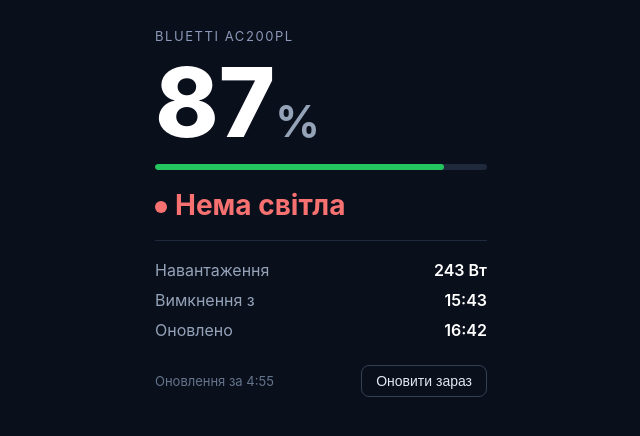
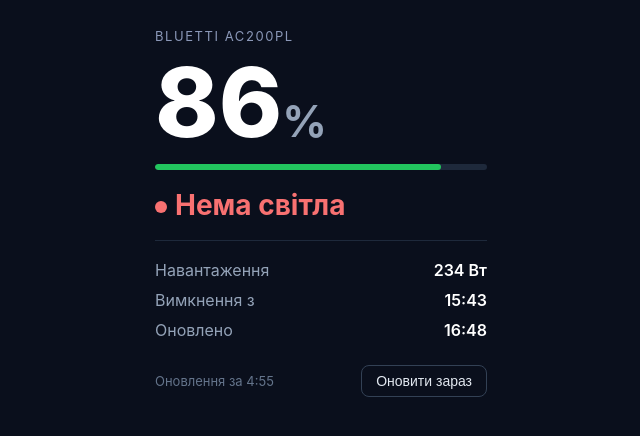
Before and after one commit to paliichukmykola/bluetti-widget, a plain HTML site: page index.html in a window 1280 px wide. Shown: the whole page, without its empty margins (319-959 px from the left). Drawn offline with Linux system fonts and the light colour scheme.

Commit message:
widget: 86% no grid 234W @ 16:48

```diff
--- a/index.html
+++ b/index.html
@@ -32,18 +32,18 @@
 <body>
 <div class="wrap">
   <div class="label">Bluetti AC200PL</div>
-  <div class="soc">87<span>%</span></div>
-  <div class="bar"><i style="width: 87%"></i></div>
+  <div class="soc">86<span>%</span></div>
+  <div class="bar"><i style="width: 86%"></i></div>
   <div class="grid off"><span class="dot"></span>Нема світла</div>
   <hr>
-  <div class="row"><span class="k">Навантаження</span><span class="v">243 Вт</span></div>
+  <div class="row"><span class="k">Навантаження</span><span class="v">234 Вт</span></div>
   <div class="row"><span class="k">Вимкнення з</span><span class="v">15:43</span></div>
-  <div class="row"><span class="k">Оновлено</span><span class="v">16:42</span></div>
+  <div class="row"><span class="k">Оновлено</span><span class="v">16:48</span></div>
   <div class="warn" id="warn"></div>
   <div class="foot"><span class="cd" id="cd"></span><button onclick="location.reload()">Оновити зараз</button></div>
 </div>
 <script>
-  var updatedUtc = "2026-11-25T14:42:54+00:00";
+  var updatedUtc = "2026-11-25T14:48:54+00:00";
   var RELOAD_S = 300;
   var STALE_MIN = 20;
   var left = RELOAD_S;
```
